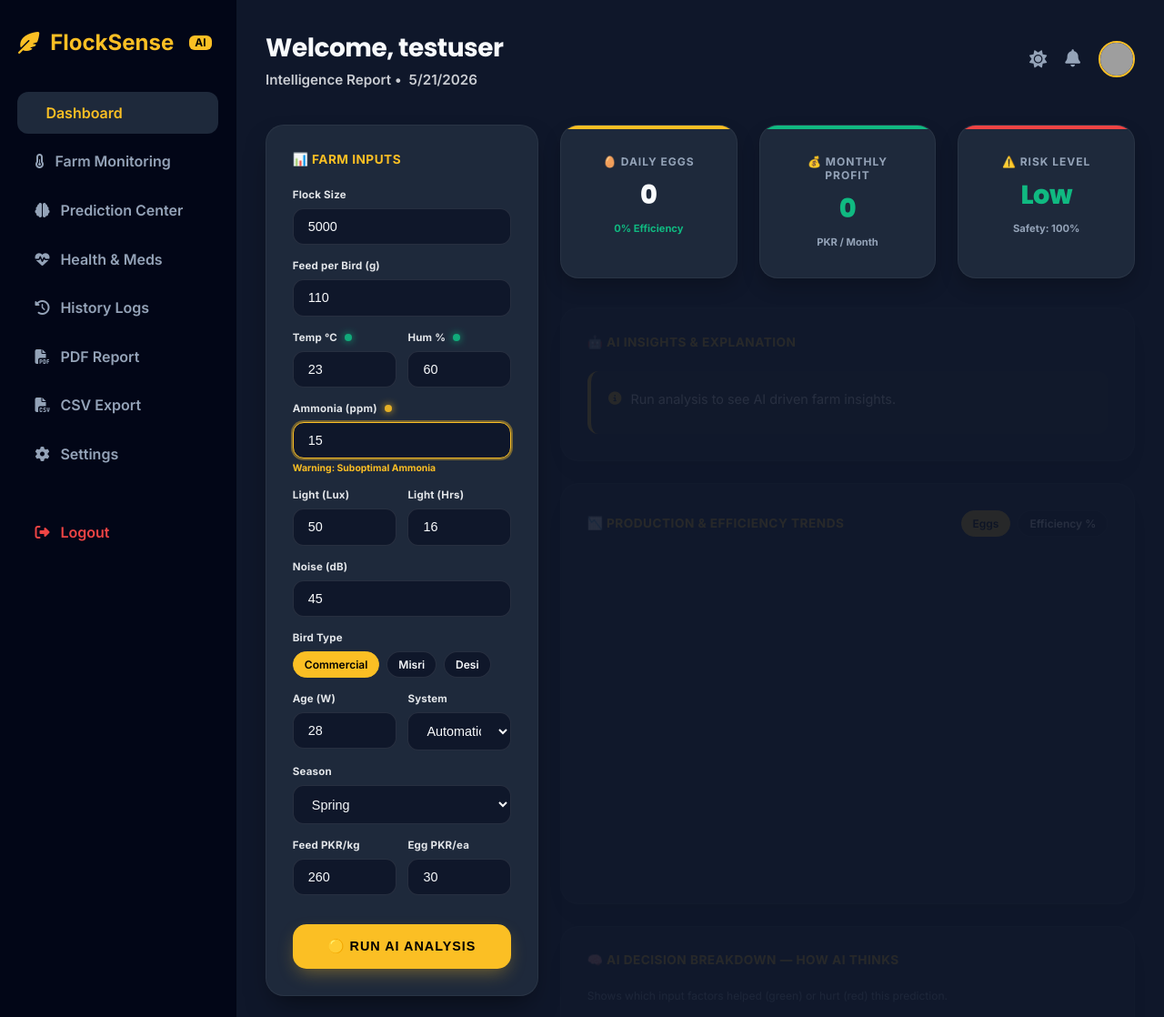
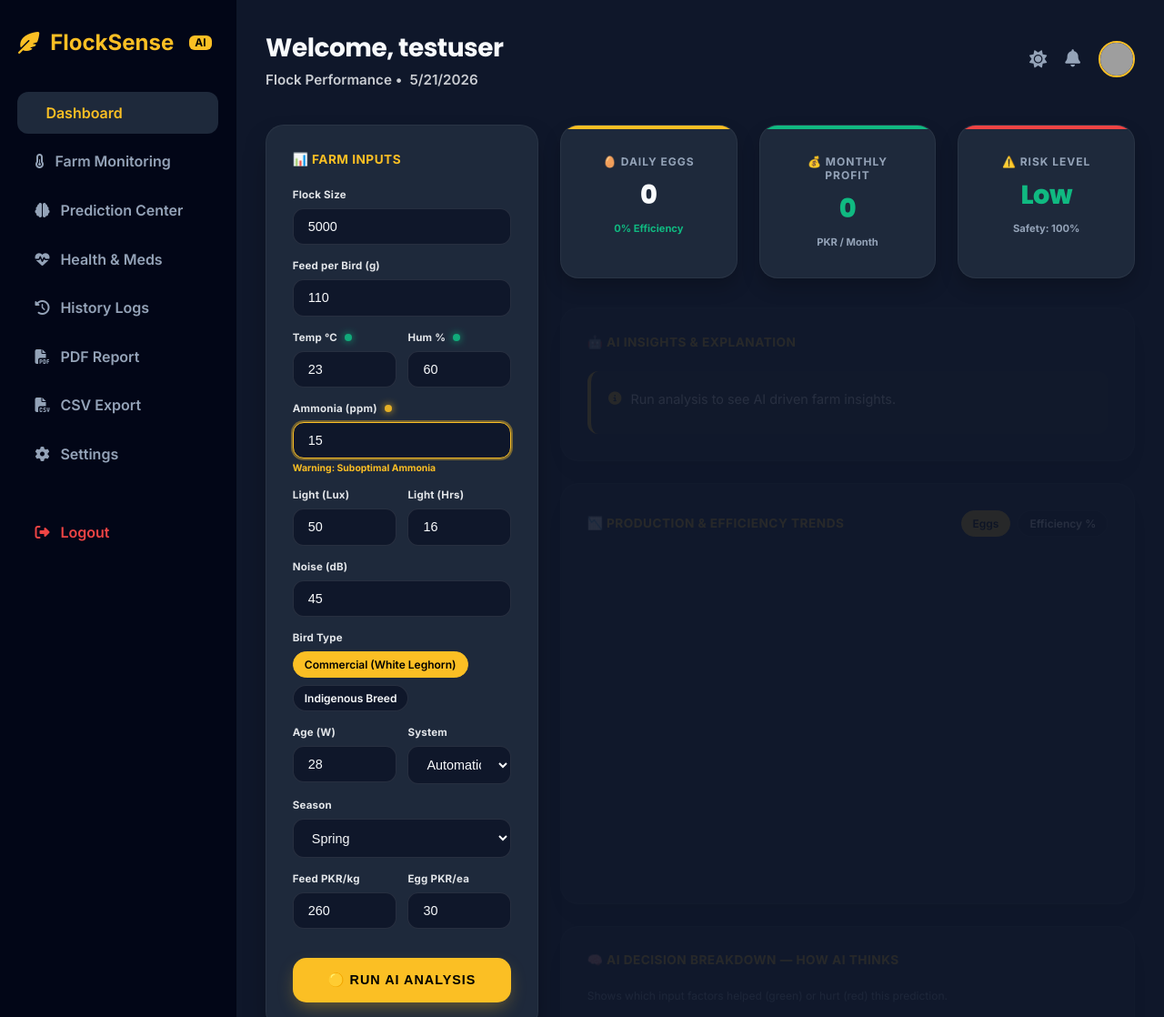
Before and after one commit to MuhammadAmanMajeed/PoultryPredict-AI, a Flask app: page / in a window 1280 px wide. Shown: the top 1118 px of the page at 91% size. Run offline with Flask 3, Linux system fonts and the light colour scheme; a user stored in the database is signed in; data that the repository does not hold is empty; a map, chart or similar area stays blank; some libraries are stand-ins or nearby versions; grey boxes are pictures that could not be loaded.

Commit message:
style: rename Intelligence Report to Flock Performance and update breed options

```diff
--- a/templates/index.html
+++ b/templates/index.html
@@ -572,7 +572,7 @@
         <div class="header">
             <div class="header-welcome">
                 <h1>Welcome, {{ username }}</h1>
-                <p>Intelligence Report • <span id="current-date"></span></p>
+                <p>Flock Performance • <span id="current-date"></span></p>
             </div>
             <div class="header-actions">
                 <i class="fas fa-sun action-icon" id="theme-toggle" onclick="toggleTheme()"></i>
@@ -632,10 +632,9 @@
                     </div>
                     <div class="form-group">
                         <label>Bird Type</label>
-                        <div class="badge-select" id="breed-select">
-                            <div class="badge-opt active" data-val="commercial">Commercial</div>
-                            <div class="badge-opt" data-val="misri">Misri</div>
-                            <div class="badge-opt" data-val="desi">Desi</div>
+                        <div class="badge-select" id="breed-select" style="flex-wrap: wrap; gap: 0.5rem;">
+                            <div class="badge-opt active" data-val="commercial">Commercial (White Leghorn)</div>
+                            <div class="badge-opt" data-val="desi">Indigenous Breed</div>
                         </div>
                         <input type="hidden" id="Breed" value="commercial">
                     </div>
```
